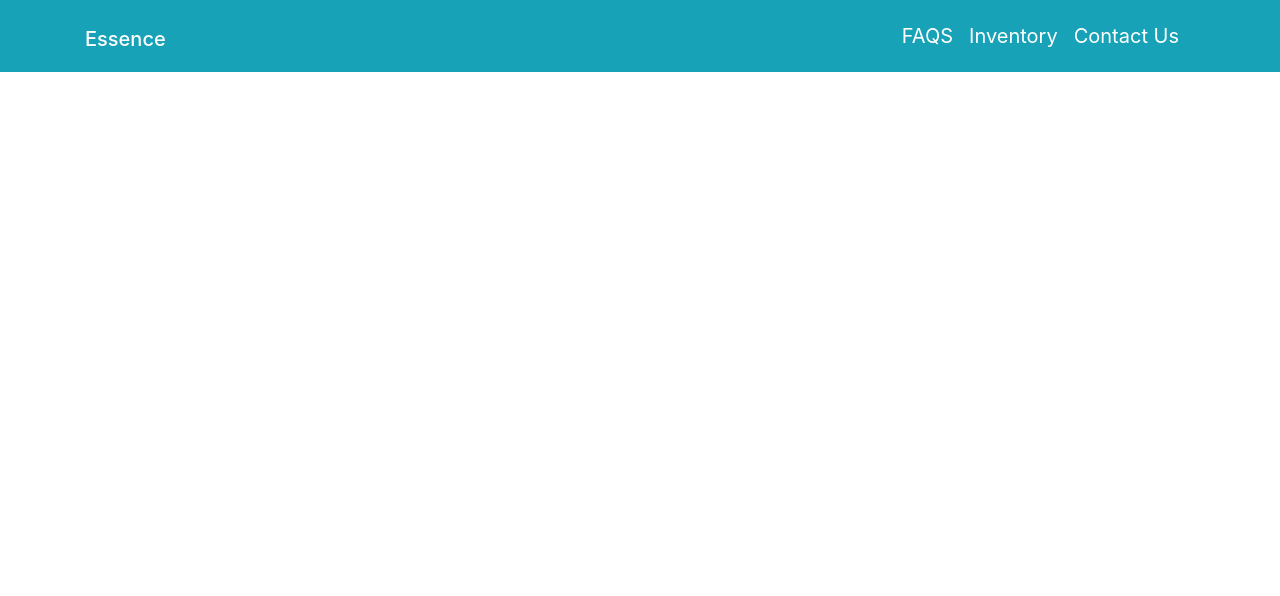
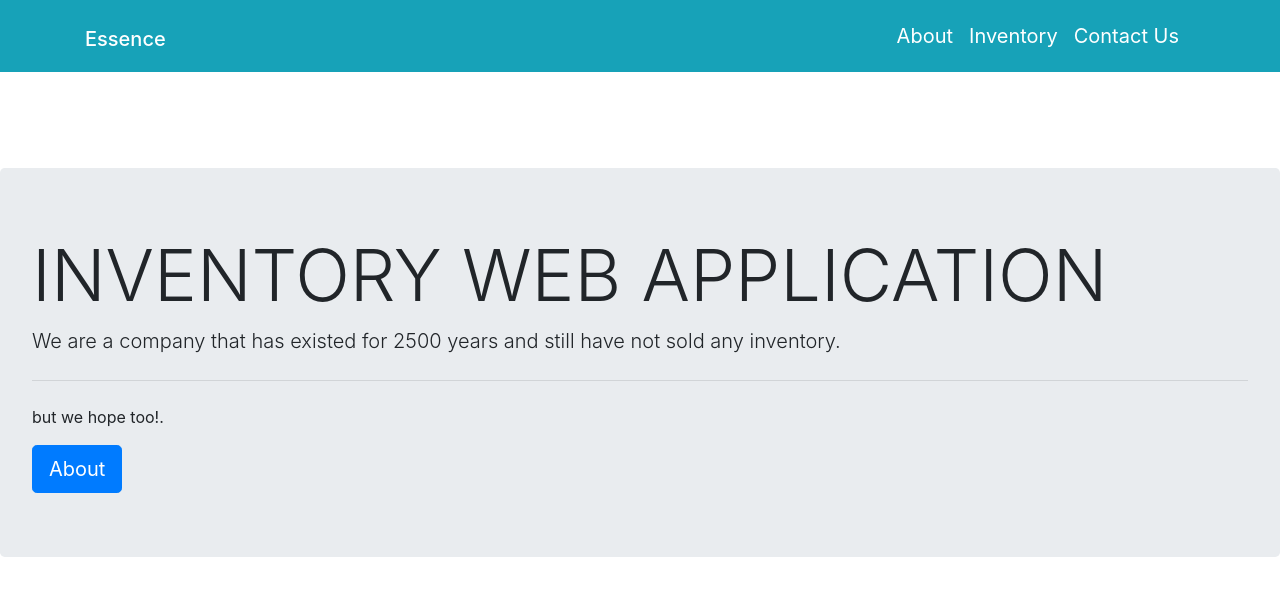
Before and after one commit to WycliffeMuchumi/Essence, a Flask app: page / in a window 1280 px wide. Shown: the top 596 px of the page. Run offline with Flask 2, Linux system fonts and the light colour scheme; some libraries are stand-ins or nearby versions.

Commit message:
regular updates

```diff
--- a/main.py
+++ b/main.py
@@ -26,9 +26,9 @@ def create_table():
 def home():
     return render_template('index.html')
 
-@app.route('/faqs')
-def faqs():
-    return render_template('faqs.html')
+@app.route('/about')
+def about():
+    return render_template('about.html')
 
 
 @app.route('/inventory')
--- a/templates/includes/nav.html
+++ b/templates/includes/nav.html
@@ -12,7 +12,7 @@
             <div class="collapse navbar-collapse" id="navbarResponsive">
                 <ul class="navbar-nav ml-auto">
                     <li class="nav-item">
-                        <a class="navbar-brand js-scroll-trigger" href="{{ url_for('faqs') }}">FAQS</a>
+                        <a class="navbar-brand js-scroll-trigger" href="{{ url_for('about') }}">About</a>
                     </li>
                     <li class="nav-item">
                         <a class="navbar-brand js-scroll-trigger"  href="{{ url_for('inventory') }}">Inventory</a>
--- a/templates/index.html
+++ b/templates/index.html
@@ -1,4 +1,13 @@
 {% extends 'base.html' %}
 {% block title %}Essence {% endblock %}
 {% block content %}
+    <br>
+
+    <div class="jumbotron">
+        <h2 class="display-3">INVENTORY WEB APPLICATION</h2>
+        <p class="lead">We are a company that has existed for 2500 years and still have not sold any inventory.</p>
+        <hr class="my-4">
+        <p>but we hope too!.</p>
+        <a class="btn btn-primary btn-lg" href="/about" role="button">About</a>
+    </div>
 {% endblock %}
```
Also changed, not shown: models.py (line endings or trailing spaces).
